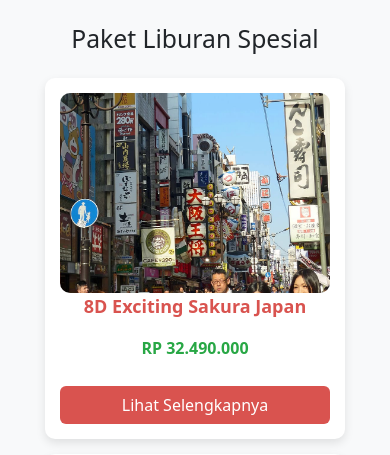
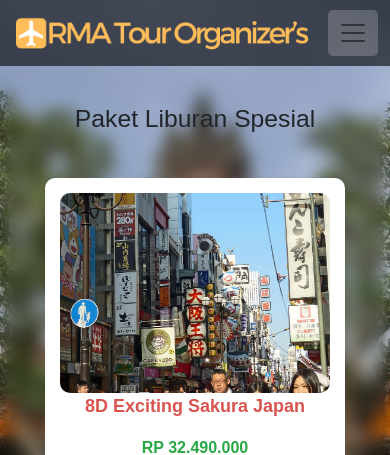
Before and after one commit to TjokoToekang/rma-tour-agency, a PHP site: page /paket.html in a window 390 px wide. Shown: the top 455 px of the page. Run offline with PHP 8.4, Linux system fonts and the light colour scheme.

Commit message:
update
paket.html some css fix

```diff
--- a/assets/css/style-paket.css
+++ b/assets/css/style-paket.css
@@ -1,6 +1,33 @@
+/* Menghindari konten tertutup header */
 body {
-            background-color: #f8f9fa;
+    background: url('../img/bali4.jpg') no-repeat center center fixed;
+    background-size: cover;
+    padding-top: 80px; /* Sesuaikan dengan tinggi navbar */
+    position: relative;
 }
+
+/* Efek blur untuk background */
+body::before {
+    content: "";
+    position: fixed;
+    top: 0;
+    left: 0;
+    width: 100%;
+    height: 100%;
+    background: inherit;
+    filter: blur(8px); /* Blur efek */
+    z-index: -1;
+}
+
+/* Kontainer untuk kartu paket */
+.package-container {
+    display: flex;
+    flex-wrap: wrap;
+    gap: 20px;
+    justify-content: center;
+    padding: 20px;
+}
+
 .package-card {
     background: #fff;
     border-radius: 10px;
@@ -9,40 +36,55 @@
     width: 300px;
     text-align: center;
     cursor: pointer;
-            transition: transform 0.3s;
+    transition: transform 0.3s ease, box-shadow 0.3s ease;
 }
+
+/* Efek hover: Zoom-in + Shadow Glow */
 .package-card:hover {
-            transform: translateY(-5px);
+    transform: scale(1.05); /* Membesarkan sedikit */
+    box-shadow: 0 8px 20px rgba(0, 0, 0, 0.2); /* Efek glowing */
 }
+
+/* Gambar dalam kartu */
 .package-card img {
     width: 100%;
     height: 200px;
     object-fit: cover;
     border-radius: 10px;
 }
+
+/* Judul paket */
 .package-title {
     font-size: 18px;
     font-weight: bold;
     color: #d9534f;
 }
+
+/* Harga */
 .price {
     font-size: 16px;
     color: #28a745;
     font-weight: bold;
 }
+
+/* Tombol detail */
 .btn-detail {
     background-color: #d9534f;
     color: white;
     width: 100%;
     margin-top: 10px;
+    padding: 10px;
+    border: none;
+    border-radius: 5px;
+    cursor: pointer;
+    transition: background 0.3s;
 }
-        .package-container {
-            display: flex;
-            flex-wrap: wrap;
-            gap: 15px;
-            justify-content: center;
+
+.btn-detail:hover {
+    background-color: #c9302c;
 }
-/* Efek blur saat modal terbuka */
+
+/* Overlay modal dengan efek blur */
 .overlay {
     display: none;
     position: fixed;
@@ -51,7 +93,7 @@
     width: 100%;
     height: 100%;
     background: rgba(0, 0, 0, 0.5);
-    backdrop-filter: blur(5px); /* Tambahkan blur */
+    backdrop-filter: blur(5px);
     justify-content: center;
     align-items: center;
     z-index: 1000;
@@ -67,9 +109,10 @@
     display: flex;
     flex-direction: column;
     align-items: center;
+    box-shadow: 0 5px 15px rgba(0, 0, 0, 0.2);
 }
 
-/* Carousel */
+/* Gambar dalam modal */
 .modal-image {
     width: 100%;
     max-height: 300px;
@@ -77,7 +120,7 @@
     border-radius: 10px;
 }
 
-/* Modal content */
+/* Konten modal */
 .modal-content {
     width: 100%;
     text-align: center;
@@ -94,11 +137,11 @@
     cursor: pointer;
 }
 
-
-
+/* Responsive */
 @media (max-width: 768px) {
     .modal-container {
         flex-direction: column;
+        width: 90%;
         height: auto;
     }
     .modal-image, .modal-content {
--- a/paket.html
+++ b/paket.html
@@ -6,10 +6,45 @@
     <title>Paket Liburan - RMA Tour</title>
     <link href="https://cdn.jsdelivr.net/npm/bootstrap@5.3.0/dist/css/bootstrap.min.css" rel="stylesheet">
     <script src="https://cdn.jsdelivr.net/npm/bootstrap@5.3.0/dist/js/bootstrap.bundle.min.js"></script>
+    <link rel="stylesheet" href="assets/css/style.css">
     <link rel="stylesheet" href="assets/css/style-paket.css">
-
 </head>
 <body>
+
+    <!-- Header Navbar -->
+    <nav class="navbar navbar-expand-lg fixed-top">
+        <div class="container">
+            <!-- Logo Brand -->
+            <a class="navbar-brand" href="index.html">
+                <img src="assets/img/logo.png" alt="Brand Logo">
+            </a>
+
+            <!-- Button Toggler -->
+            <button class="navbar-toggler custom-toggler" type="button" data-bs-toggle="collapse" data-bs-target="#navbarNav">
+                <span class="navbar-toggler-icon"></span>
+            </button>
+
+            <!-- Menu Navbar -->
+            <div class="collapse navbar-collapse" id="navbarNav">
+                <ul class="navbar-nav ms-auto">
+                    <li class="nav-item">
+                        <a class="nav-link active" href="index.html">Beranda</a>
+                    </li>
+                    <li class="nav-item">
+                        <a class="nav-link" href="services.html">Layanan</a>
+                    </li>
+                    <li class="nav-item">
+                        <a class="nav-link" href="about.html">Tentang Kami</a>
+                    </li>
+                    <li class="nav-item">
+                        <a class="nav-link contact-btn" href="contact.html">
+                            <img src="assets/img/kontak.gif" alt="Contact" height="40">
+                        </a>
+                    </li>
+                </ul>
+            </div>
+        </div>
+    </nav>
 
     <div class="container mt-4">
         <h2 class="text-center">Paket Liburan Spesial</h2>
@@ -111,9 +146,16 @@ function openModal(title, description, price, images, extraText) {
     });
 }
 
+document.getElementById("packageModal").addEventListener("click", function (e) {
+    if (e.target === this) { // Cek apakah yang diklik adalah area luar modal
+        closeModal();
+    }
+});
+
 function closeModal() {
-    document.getElementById('packageModal').style.display = 'none';
+    document.getElementById("packageModal").style.display = "none";
 }
+
 
 </script>
 
--- a/services.html
+++ b/services.html
@@ -112,6 +112,7 @@
                 <div class="mt-4">
                     <img src="assets/img/slide2.jpg" alt="Travel Experience" class="img-fluid rounded shadow w-50">
                 </div>
+				<br>
 				<a href="paket.html" class="btn btn-danger">Lihat Paket Perjalanan</a>
             </div>
         </div>
```
Lines whose indentation alone changed are shown as unchanged.
